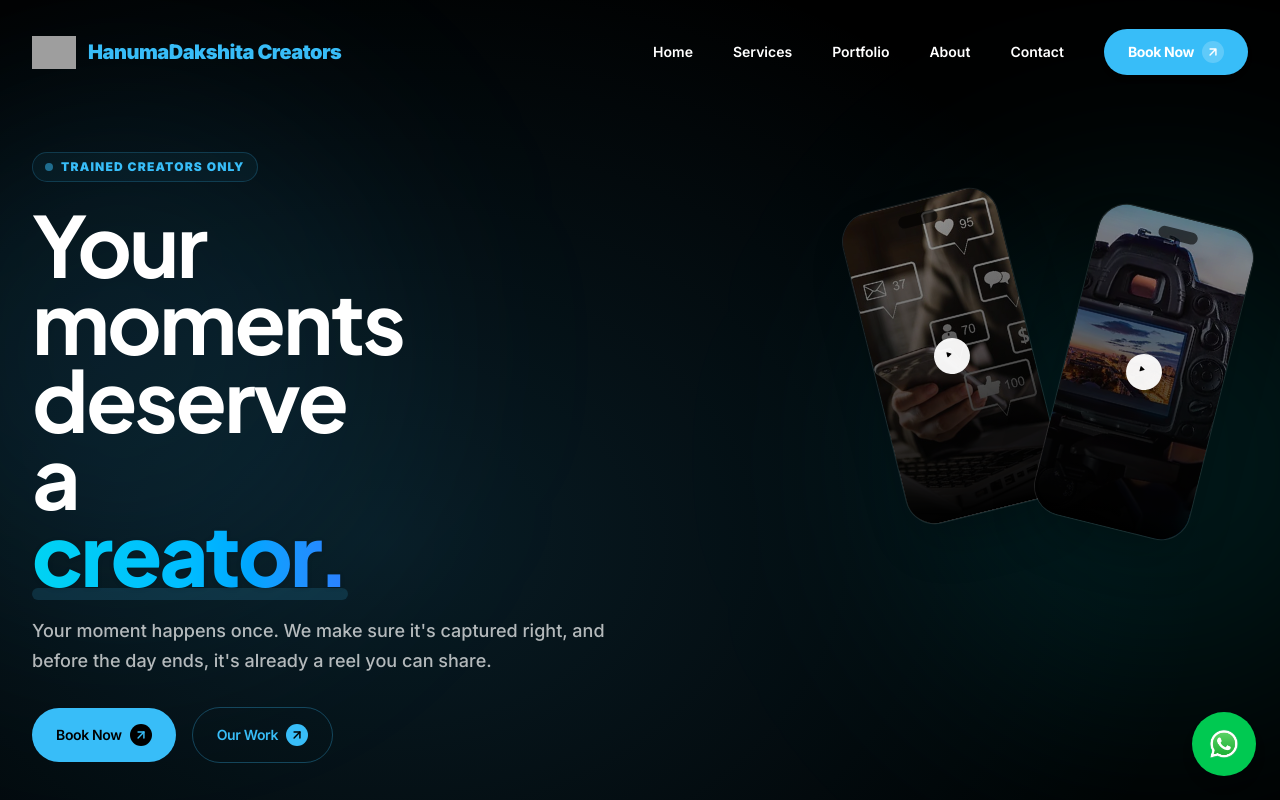
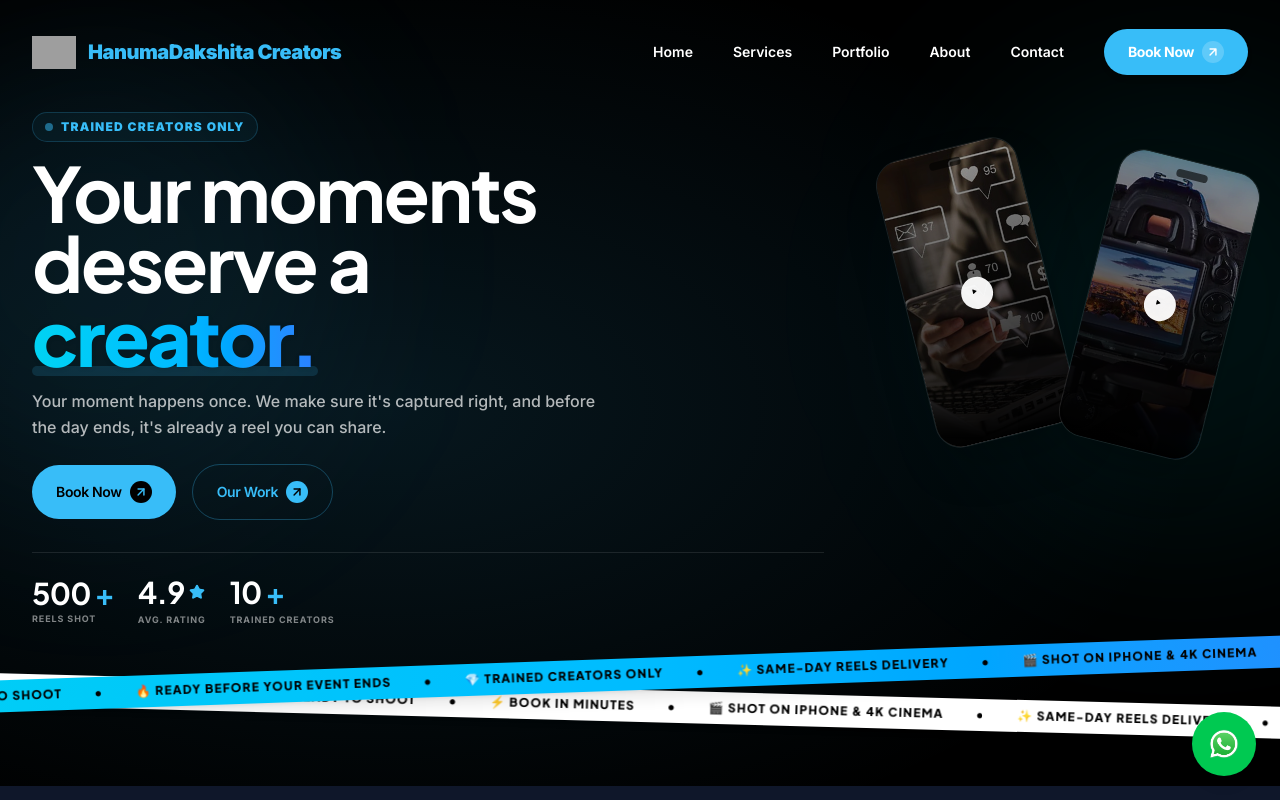
Before and after one commit to suyash-rgb/hanumadakshitacreators, a Next.js app: page / in a window 1280 px wide. Shown: the top 800 px of the page. Built offline with nearby package versions, Linux system fonts and the light colour scheme; grey boxes are pictures that could not be loaded.

Commit message:
feat: format headline to 2 lines, adjust hero heights, and add dual-crossed ribbons

```diff
--- a/app/globals.css
+++ b/app/globals.css
@@ -49,13 +49,29 @@ body {
     }
   }
 
+  @keyframes marquee-reverse {
+    0% {
+      transform: translateX(-50%);
+    }
+    100% {
+      transform: translateX(0%);
+    }
+  }
+
   .animate-marquee {
     display: flex;
     width: max-content;
     animation: marquee 25s linear infinite;
   }
 
-  .animate-marquee:hover {
+  .animate-marquee-reverse {
+    display: flex;
+    width: max-content;
+    animation: marquee-reverse 25s linear infinite;
+  }
+
+  .animate-marquee:hover,
+  .animate-marquee-reverse:hover {
     animation-play-state: paused;
   }
 }
--- a/app/page.js
+++ b/app/page.js
@@ -11,45 +11,42 @@ export default function Home() {
       <Navbar />
 
       {/* Reelrr-inspired Hero Section */}
-      <section className="relative w-full overflow-hidden bg-background pt-24 pb-8 text-foreground lg:pt-28 xl:pt-32">
+      <section className="relative w-full overflow-hidden bg-background pt-16 pb-2 text-foreground lg:pt-20 lg:pb-4 xl:pt-24">
         {/* Glow Effects */}
         <div className="pointer-events-none absolute inset-0 z-0" aria-hidden="true">
-          <div className="absolute inset-0 bg-[radial-gradient(ellipse_95%_85%_at_30%_52%,rgba(56,189,248,0.15),transparent_70%)]"></div>
-          <div className="absolute left-[-10%] top-[10%] w-[500px] h-[500px] rounded-full bg-primary/10 blur-[120px]"></div>
-          <div className="absolute right-[-10%] top-[20%] w-[500px] h-[500px] rounded-full bg-secondary/10 blur-[120px]"></div>
+          <div className="absolute inset-0 bg-[radial-gradient(ellipse_95%_85%_at_30%_52%,rgba(56,189,248,0.12),transparent_70%)]"></div>
+          <div className="absolute left-[-10%] top-[5%] w-[450px] h-[450px] rounded-full bg-primary/8 blur-[100px]"></div>
+          <div className="absolute right-[-10%] top-[10%] w-[450px] h-[450px] rounded-full bg-secondary/8 blur-[100px]"></div>
         </div>
 
         <div className="max-w-7xl mx-auto px-4 sm:px-6 lg:px-8 relative z-10 w-full">
-          <div className="flex flex-col items-center justify-between gap-12 lg:flex-row lg:items-start lg:gap-16 xl:gap-20">
+          <div className="flex flex-col items-center justify-between gap-8 lg:flex-row lg:items-start lg:gap-12 xl:gap-16">
             {/* Left Content (Headline, Subtitle, CTAs, Stats) */}
-            <div className="w-full text-left lg:min-w-0 lg:flex-1 lg:pt-6">
+            <div className="w-full text-left lg:min-w-0 lg:flex-1 lg:pt-4">
               {/* Eyebrow / Ticker Text */}
-              <div className="inline-flex items-center gap-2 px-3 py-1.5 rounded-full border border-primary/20 bg-primary/5 text-primary text-xs font-black uppercase tracking-widest mb-6">
+              <div className="inline-flex items-center gap-2 px-3 py-1.5 rounded-full border border-primary/20 bg-primary/5 text-primary text-xs font-black uppercase tracking-widest mb-4">
                 <span className="w-2 h-2 rounded-full bg-primary animate-pulse"></span>
                 <span>Trained Creators Only</span>
               </div>
 
-              {/* Stacked Heading matching Reelrr */}
-              <h1 className="mt-0 font-heading text-[38px] sm:text-5xl md:text-[68px] lg:text-[76px] xl:text-[84px] font-bold leading-[0.92] tracking-[-0.03em] text-foreground">
-                Your<br />
-                moments<br />
-                deserve<br />
-                a<br />
-                <span className="relative inline-block">
+              {/* Stacked Heading in 2 Lines Only */}
+              <h1 className="mt-0 font-heading text-[34px] sm:text-[44px] md:text-[60px] lg:text-[68px] xl:text-[76px] font-bold leading-[0.92] tracking-[-0.03em] text-foreground">
+                Your moments deserve a<br />
+                <span className="relative inline-block mt-1">
                   <span className="bg-gradient-to-r from-cyan-400 via-sky-400 to-blue-500 bg-clip-text text-transparent drop-shadow-sm font-black">
                     creator.
                   </span>
-                  <span aria-hidden="true" className="absolute inset-x-0 -bottom-2 -z-10 h-3 rounded-full bg-primary/15"></span>
+                  <span aria-hidden="true" className="absolute inset-x-0 -bottom-1 -z-10 h-2.5 rounded-full bg-primary/15"></span>
                 </span>
               </h1>
 
               {/* Subheading */}
-              <p className="mt-6 max-w-xl text-base sm:text-lg leading-relaxed text-foreground/70 font-sans font-medium">
+              <p className="mt-4 max-w-xl text-sm sm:text-base leading-relaxed text-foreground/70 font-sans font-medium">
                 Your moment happens once. We make sure it&apos;s captured right, and before the day ends, it&apos;s already a reel you can share.
               </p>
 
               {/* CTA Buttons */}
-              <div className="mt-8 flex flex-wrap items-center gap-4">
+              <div className="mt-6 flex flex-wrap items-center gap-4">
                 <a
                   href="https://wa.me/916267121751?text=Hey%2C%20I%20don't%20want%20to%20miss%20this%20moment.%20Let's%20book%20a%20shoot."
                   target="_blank"
@@ -78,31 +75,31 @@ export default function Home() {
               </div>
 
               {/* Stats Counters Strip */}
-              <div className="mt-12 flex flex-wrap items-center gap-8 border-t border-white/10 pt-8">
+              <div className="mt-8 flex flex-wrap items-center gap-6 border-t border-white/10 pt-6">
                 <div>
-                  <p className="flex items-center gap-1 font-heading text-3xl md:text-4xl font-bold leading-none tracking-tight">
+                  <p className="flex items-center gap-1 font-heading text-2xl md:text-3xl font-bold leading-none tracking-tight">
                     500<span className="text-primary">+</span>
                   </p>
-                  <p className="mt-1.5 text-[10px] uppercase tracking-widest text-foreground/50 font-bold">
+                  <p className="mt-1 text-[9px] uppercase tracking-widest text-foreground/50 font-bold">
                     Reels Shot
                   </p>
                 </div>
 
                 <div>
-                  <p className="flex items-center gap-1 font-heading text-3xl md:text-4xl font-bold leading-none tracking-tight">
+                  <p className="flex items-center gap-1 font-heading text-2xl md:text-3xl font-bold leading-none tracking-tight">
                     4.9
                     <svg xmlns="http://www.w3.org/2000/svg" width="16" height="16" viewBox="0 0 24 24" fill="currentColor" stroke="currentColor" strokeWidth="2" strokeLinecap="round" strokeLinejoin="round" className="fill-primary text-primary"><path d="M11.525 2.295a.53.53 0 0 1 .95 0l2.31 4.679a2.123 2.123 0 0 0 1.595 1.16l5.166.756a.53.53 0 0 1 .294.904l-3.736 3.638a2.123 2.123 0 0 0-.611 1.878l.882 5.14a.53.53 0 0 1-.771.56l-4.618-2.428a2.122 2.122 0 0 0-1.973 0L6.396 21.01a.53.53 0 0 1-.77-.56l.881-5.139a2.122 2.122 0 0 0-.611-1.879L2.16 9.795a.53.53 0 0 1 .294-.906l5.165-.755a2.122 2.122 0 0 0 1.597-1.16z"></path></svg>
                   </p>
-                  <p className="mt-1.5 text-[10px] uppercase tracking-widest text-foreground/50 font-bold">
+                  <p className="mt-1.5 text-[9px] uppercase tracking-widest text-foreground/50 font-bold">
                     Avg. Rating
                   </p>
                 </div>
 
                 <div>
-                  <p className="flex items-center gap-1 font-heading text-3xl md:text-4xl font-bold leading-none tracking-tight">
+                  <p className="flex items-center gap-1 font-heading text-2xl md:text-3xl font-bold leading-none tracking-tight">
                     10<span className="text-primary">+</span>
                   </p>
-                  <p className="mt-1.5 text-[10px] uppercase tracking-widest text-foreground/50 font-bold">
+                  <p className="mt-1.5 text-[9px] uppercase tracking-widest text-foreground/50 font-bold">
                     Trained Creators
                   </p>
                 </div>
@@ -110,13 +107,13 @@ export default function Home() {
             </div>
 
             {/* Right Content: Vertical Mockup Showcase */}
-            <div className="relative mx-auto mt-4 h-[290px] w-full max-w-[320px] shrink-0 overflow-visible md:h-[350px] md:max-w-[380px] lg:mx-0 lg:mt-6 lg:h-[380px] lg:max-w-[400px]">
+            <div className="relative mx-auto mt-2 h-[260px] w-full max-w-[280px] shrink-0 overflow-visible md:h-[310px] md:max-w-[340px] lg:mx-0 lg:mt-4 lg:h-[340px] lg:max-w-[360px]">
               {/* Blur Aura */}
               <div aria-hidden="true" className="pointer-events-none absolute inset-x-6 bottom-0 top-0 -z-10 rounded-[32px] bg-[radial-gradient(closest-side,var(--color-primary)/18%,transparent_72%)] blur-2xl"></div>
 
               <div className="flex h-full items-end justify-center relative">
                 {/* Left Card: Overlap Decoration Reel */}
-                <div className="absolute left-6 bottom-4 h-[240px] w-[120px] md:h-[290px] md:w-[145px] lg:h-[320px] lg:w-[160px] rounded-[24px] md:rounded-[30px] overflow-hidden -rotate-[14deg] shadow-2xl border border-white/10 z-0 transform hover:rotate-0 hover:scale-105 transition-all duration-700 group">
+                <div className="absolute left-4 bottom-3 h-[220px] w-[110px] md:h-[265px] md:w-[130px] lg:h-[295px] lg:w-[145px] rounded-[20px] md:rounded-[26px] overflow-hidden -rotate-[14deg] shadow-2xl border border-white/10 z-0 transform hover:rotate-0 hover:scale-105 transition-all duration-700 group">
                   <div className="relative w-full h-full bg-zinc-900">
                     <Image
                       src="/digitaladvertising.jpg"
@@ -127,18 +124,18 @@ export default function Home() {
                     {/* Dark gradient overlay */}
                     <div className="absolute inset-0 bg-gradient-to-t from-black via-black/40 to-transparent"></div>
                     {/* Simulated mobile screen indicators */}
-                    <div className="absolute top-3 left-1/2 -translate-x-1/2 w-10 h-3 rounded-full bg-black/60 z-20"></div>
+                    <div className="absolute top-2.5 left-1/2 -translate-x-1/2 w-8 h-2 rounded-full bg-black/60 z-20"></div>
                     {/* Interactive Play/Pause button */}
                     <div className="absolute inset-0 z-10 flex items-center justify-center bg-black/25 opacity-100 group-hover:bg-black/40 transition-colors">
-                      <button className="grid size-9 place-items-center rounded-full bg-white/95 text-black shadow-lg">
-                        <svg xmlns="http://www.w3.org/2000/svg" width="14" height="14" viewBox="0 0 24 24" fill="currentColor" className="bi bi-play-fill"><path d="m11.596 8.697-6.363 3.692c-.54.313-1.233-.066-1.233-.697V4.308c0-.63.692-1.01 1.233-.696l6.363 3.692a.802.802 0 0 1 0 1.393z"/></svg>
+                      <button className="grid size-8 place-items-center rounded-full bg-white/95 text-black shadow-lg">
+                        <svg xmlns="http://www.w3.org/2000/svg" width="12" height="12" viewBox="0 0 24 24" fill="currentColor" className="bi bi-play-fill"><path d="m11.596 8.697-6.363 3.692c-.54.313-1.233-.066-1.233-.697V4.308c0-.63.692-1.01 1.233-.696l6.363 3.692a.802.802 0 0 1 0 1.393z"/></svg>
                       </button>
                     </div>
                   </div>
                 </div>
 
                 {/* Right Card: Overlap Delivery Reel */}
-                <div className="absolute right-6 bottom-0 h-[240px] w-[120px] md:h-[290px] md:w-[145px] lg:h-[320px] lg:w-[160px] rounded-[24px] md:rounded-[30px] overflow-hidden rotate-[14deg] shadow-2xl border border-white/10 z-10 transform hover:rotate-0 hover:scale-105 transition-all duration-700 group">
+                <div className="absolute right-4 bottom-0 h-[220px] w-[110px] md:h-[265px] md:w-[130px] lg:h-[295px] lg:w-[145px] rounded-[20px] md:rounded-[26px] overflow-hidden rotate-[14deg] shadow-2xl border border-white/10 z-10 transform hover:rotate-0 hover:scale-105 transition-all duration-700 group">
                   <div className="relative w-full h-full bg-zinc-900">
                     <Image
                       src="/photography.webp"
@@ -149,11 +146,11 @@ export default function Home() {
                     {/* Dark gradient overlay */}
                     <div className="absolute inset-0 bg-gradient-to-t from-black via-black/40 to-transparent"></div>
                     {/* Simulated mobile screen indicators */}
-                    <div className="absolute top-3 left-1/2 -translate-x-1/2 w-10 h-3 rounded-full bg-black/60 z-20"></div>
+                    <div className="absolute top-2.5 left-1/2 -translate-x-1/2 w-8 h-2 rounded-full bg-black/60 z-20"></div>
                     {/* Interactive Play/Pause button */}
                     <div className="absolute inset-0 z-10 flex items-center justify-center bg-black/25 opacity-100 group-hover:bg-black/40 transition-colors">
-                      <button className="grid size-9 place-items-center rounded-full bg-white/95 text-black shadow-lg">
-                        <svg xmlns="http://www.w3.org/2000/svg" width="14" height="14" viewBox="0 0 24 24" fill="currentColor" className="bi bi-play-fill"><path d="m11.596 8.697-6.363 3.692c-.54.313-1.233-.066-1.233-.697V4.308c0-.63.692-1.01 1.233-.696l6.363 3.692a.802.802 0 0 1 0 1.393z"/></svg>
+                      <button className="grid size-8 place-items-center rounded-full bg-white/95 text-black shadow-lg">
+                        <svg xmlns="http://www.w3.org/2000/svg" width="12" height="12" viewBox="0 0 24 24" fill="currentColor" className="bi bi-play-fill"><path d="m11.596 8.697-6.363 3.692c-.54.313-1.233-.066-1.233-.697V4.308c0-.63.692-1.01 1.233-.696l6.363 3.692a.802.802 0 0 1 0 1.393z"/></svg>
                       </button>
                     </div>
                   </div>
@@ -163,9 +160,11 @@ export default function Home() {
           </div>
         </div>
 
-        {/* Ticker / Infinite Marquee Ribbon */}
-        <div className="relative w-full overflow-hidden mt-16 py-3.5 bg-gradient-to-r from-cyan-400 via-sky-400 to-blue-500 text-black -rotate-1 shadow-lg">
-          <div className="animate-marquee font-heading font-black uppercase tracking-widest text-xs sm:text-sm flex items-center gap-8 whitespace-nowrap">
+        {/* Double-Crossed Moving Tickers Section (Reelrr style) */}
+        <div className="relative w-full mt-8 h-28 overflow-visible z-20">
+          {/* Ribbon 1: Sky-Blue Ribbon (tilted left, scrolling left) */}
+          <div className="absolute w-[140vw] left-1/2 -translate-x-1/2 py-2 bg-gradient-to-r from-cyan-400 via-sky-400 to-blue-500 text-black -rotate-[2deg] shadow-lg z-10">
+            <div className="animate-marquee font-heading font-black uppercase tracking-widest text-[10px] sm:text-xs flex items-center gap-8 whitespace-nowrap">
               {[...Array(3)].map((_, idx) => (
                 <div key={idx} className="flex items-center gap-8">
                   <span>✨ Same-Day Reels Delivery</span>
@@ -182,6 +181,29 @@ export default function Home() {
                   <span>•</span>
                 </div>
               ))}
+            </div>
+          </div>
+
+          {/* Ribbon 2: White Ribbon (tilted right, scrolling right, overlapping) */}
+          <div className="absolute w-[140vw] left-1/2 -translate-x-1/2 py-2 bg-white text-black rotate-[1.5deg] shadow-md z-0 mt-8">
+            <div className="animate-marquee-reverse font-heading font-black uppercase tracking-widest text-[10px] sm:text-xs flex items-center gap-8 whitespace-nowrap">
+              {[...Array(3)].map((_, idx) => (
+                <div key={idx} className="flex items-center gap-8">
+                  <span>💎 Trained Creators Only</span>
+                  <span>•</span>
+                  <span>🔥 Ready Before Your Event Ends</span>
+                  <span>•</span>
+                  <span>🚀 Always Ready to Shoot</span>
+                  <span>•</span>
+                  <span>⚡ Book in Minutes</span>
+                  <span>•</span>
+                  <span>🎬 Shot on iPhone &amp; 4K Cinema</span>
+                  <span>•</span>
+                  <span>✨ Same-Day Reels Delivery</span>
+                  <span>•</span>
+                </div>
+              ))}
+            </div>
           </div>
         </div>
       </section>
```
Lines whose indentation alone changed are shown as unchanged.
